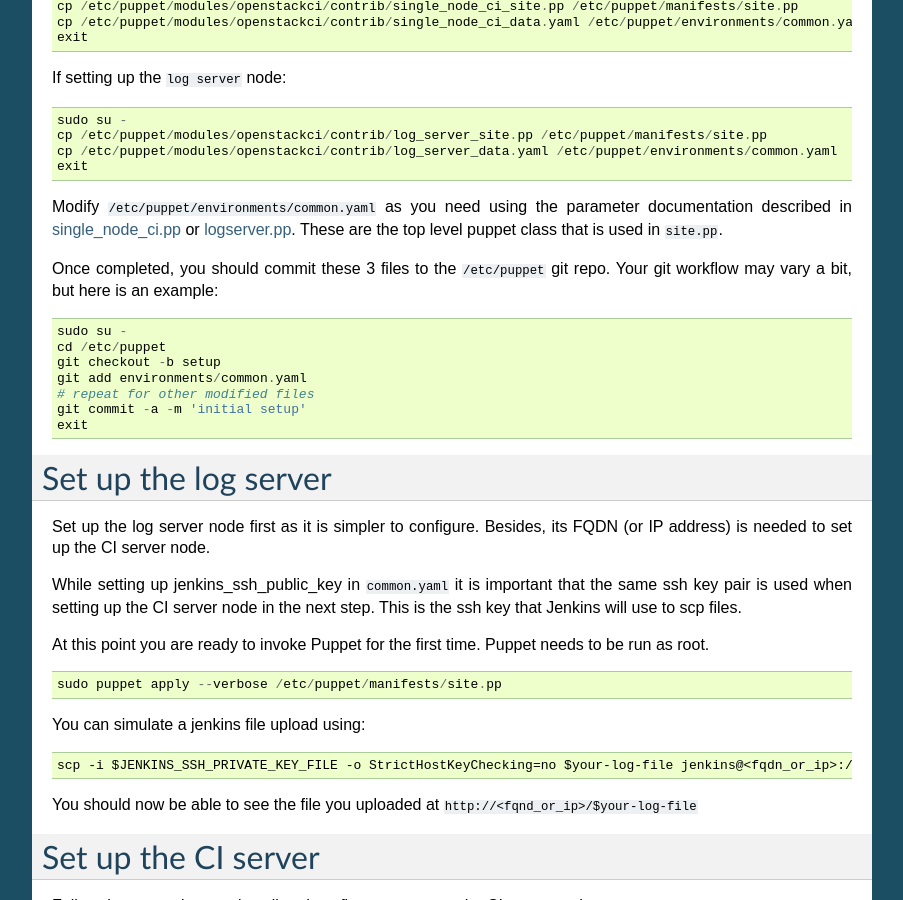
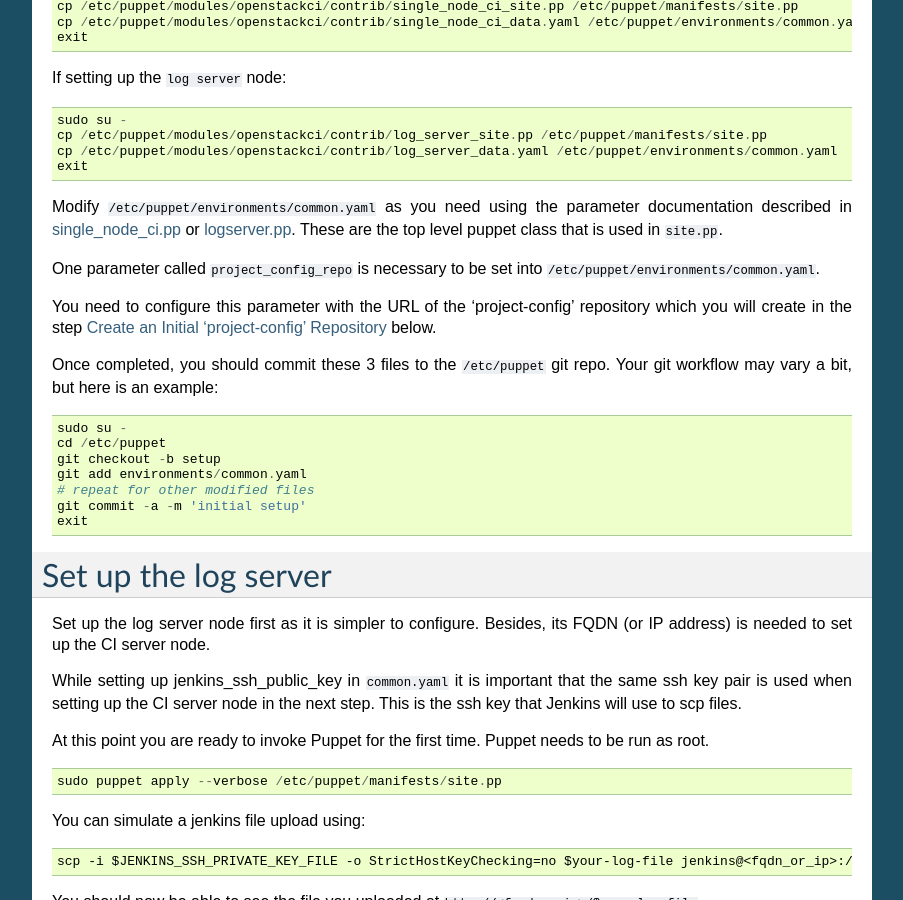
Before and after one commit to openstack-infra/puppet-openstackci, a Sphinx documentation site: the page built from doc/source/third_party_ci.rst, in a window 1280 px wide and 900 px high, scrolled down 2189 px. Shown: the whole window, without its empty margins (198-1101 px from the left). Built offline with Sphinx 7.4.7, drawn with Linux system fonts in a browser that asks for light colours.

Commit message:
Add a hint of project-config repository
Change-Id: I6d83a44c9919dca90a60f2c955733add177a49d7

```diff
--- a/doc/source/third_party_ci.rst
+++ b/doc/source/third_party_ci.rst
@@ -173,6 +173,13 @@
 or
 `logserver.pp <http://git.openstack .org/cgit/openstack-infra/puppet-openstackci/tree/manifests/logserver.pp>`__.
 These are the top level puppet class that is used in ``site.pp``.
+
+One parameter called ``project_config_repo`` is necessary to be set
+into ``/etc/puppet/environments/common.yaml``.
+
+You need to configure this parameter with the URL of the 'project-config'
+repository which you will create in the step
+`Create an Initial 'project-config' Repository`_ below.
 
 Once completed, you should commit these 3 files to the ``/etc/puppet``
 git repo. Your git workflow may vary a bit, but here is an example:
```
